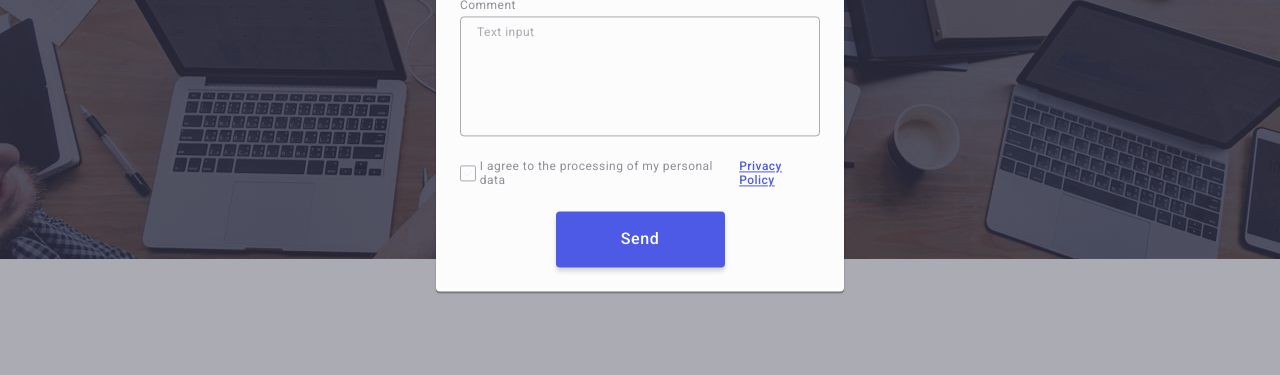
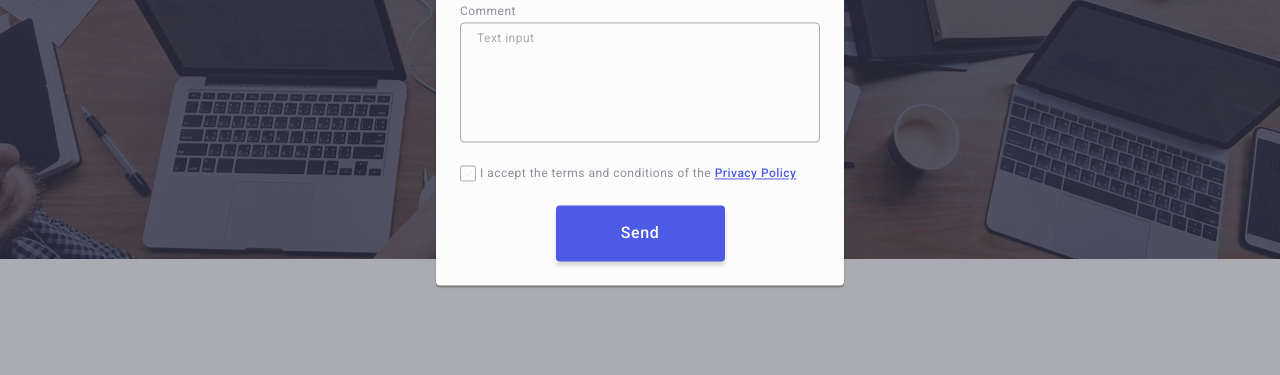
Before and after one commit to mykhailo-zanizdra-dev/goit-markup-hw-05, a plain HTML site: page index.html in a window 1280 px wide. Shown: the part 410-785 px from the top of the page. Drawn offline with nearby package versions, Linux system fonts and the light colour scheme.

Commit message:
fix: auto-check fixes

```diff
--- a/index.html
+++ b/index.html
@@ -470,7 +470,7 @@
                                 <use href="./images/icons.svg#icon-check-inactive"></use>
                             </svg>
                         </span>
-                        I agree to the processing of my personal data
+                        I accept the terms and conditions of the&nbsp;
                         <a class="hero-modal-privacy-link" href="">Privacy Policy</a>
                     </label>
 
```
